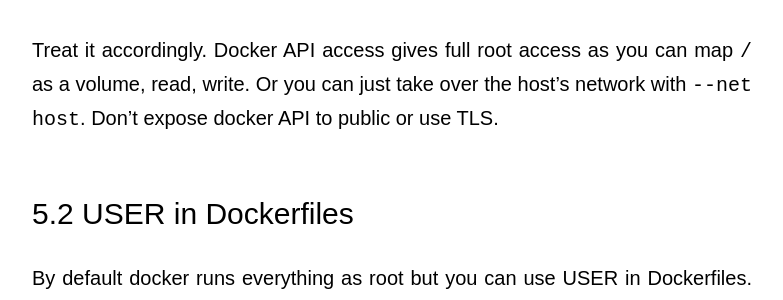
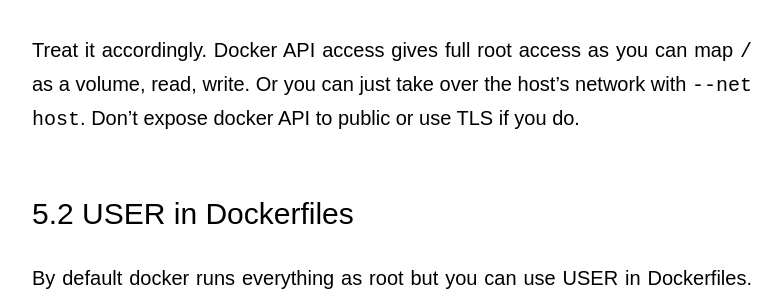
Before and after one commit to dublado/csabapalfi.github.io, a Jekyll site: the page built from _posts/2014-12-06-random-docker-tips.md, in a window 1280 px wide and 900 px high, scrolled down 6257 px. Shown: the part 153-453 px from the top of the window, without its empty margins (248-1031 px from the left). Built offline with Jekyll 4.4.1, drawn with Linux system fonts in a browser that asks for light colours; some web fonts are replaced; Markdown is read by kramdown in place of the engine named in the settings.

Commit message:
fix typo

````diff
--- a/_posts/2014-12-06-random-docker-tips.md
+++ b/_posts/2014-12-06-random-docker-tips.md
@@ -139,7 +139,7 @@ You can just mount your docker.sock to provide a container access to the docker
 
 ### 5.1. docker runs as root
 
-Treat it accordingly. Docker API access gives full root access as you can map ```/``` as a volume, read, write. Or you can just take over the host's network with ```--net host```. Don't expose docker API to public or use TLS.
+Treat it accordingly. Docker API access gives full root access as you can map ```/``` as a volume, read, write. Or you can just take over the host's network with ```--net host```. Don't expose docker API to public or use TLS if you do.
 
 ### 5.2 USER in Dockerfiles
 
````
